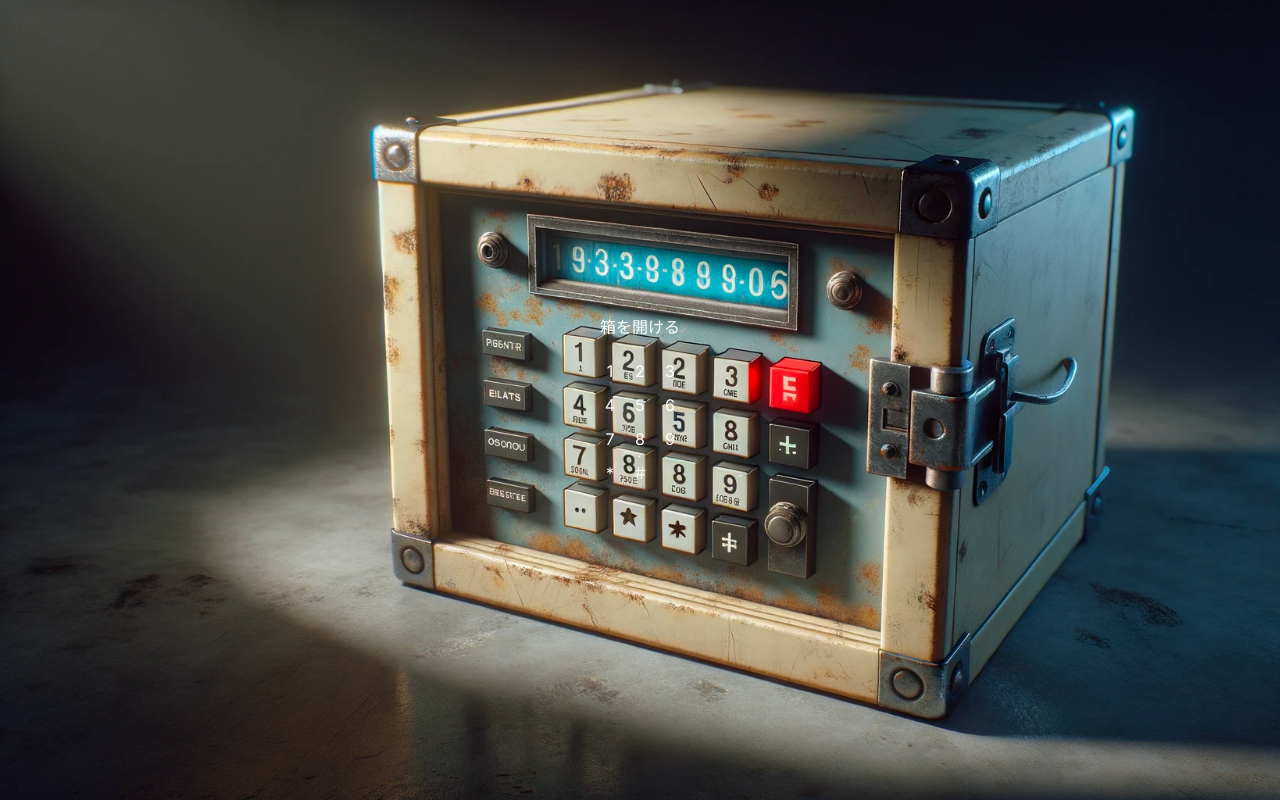
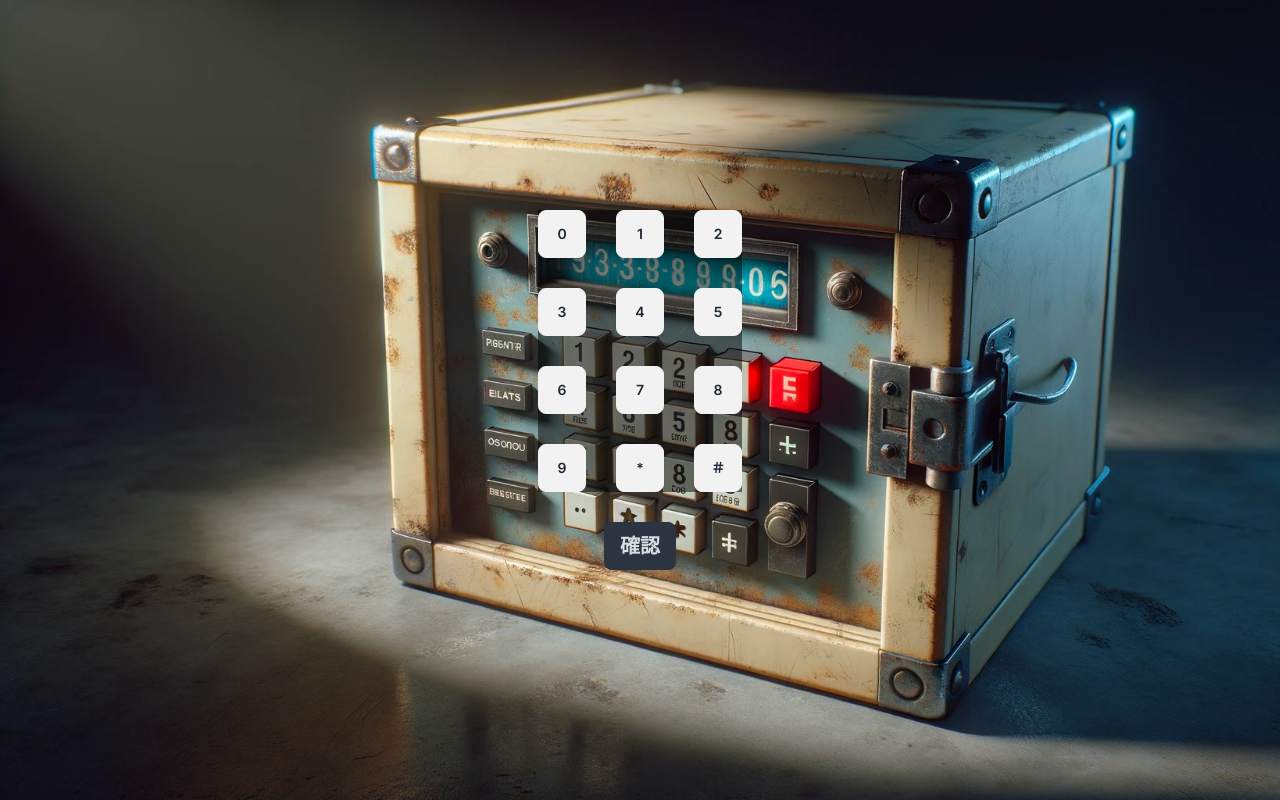
Before and after one commit to neko967/misery-frontend, a Next.js app: page /mystery_temp/rika2 in a window 1280 px wide. Both pictures are taken after a click on the button "箱を開ける". Built offline with nearby package versions, Linux system fonts and the light colour scheme.

Commit message:
オルゴール・パスワード付きの箱・青い箱と青い鍵の同時選択を実装

```diff
--- a/src/app/mystery_temp/rika/page.tsx
+++ b/src/app/mystery_temp/rika/page.tsx
@@ -1,6 +1,4 @@
 'use client'
-
-import { useState } from 'react';
 
 const IndexPage = () => {
   const playMusic = (file: string) => {
@@ -32,12 +30,9 @@ const IndexPage = () => {
       textAlign: 'center',
       color: 'white'
     },
-    passwordButtons: {
-      marginTop: '20px',
-      display: 'grid',
-      gridTemplateColumns: 'repeat(3, 1fr)',
-      gap: '10px',
-      color: 'white'
+    musicButton: {
+      fontSize: '1.5rem',   // フォントサイズを大きくする
+      cursor: 'pointer',    // カーソルをポインターにする
     }
   };
 
@@ -45,8 +40,11 @@ const IndexPage = () => {
     <div style={styles.container}>
       <div style={styles.background}></div>
       <div style={styles.content}>
-        <button onClick={() => playMusic('/misery.m4a')}>
-          オルゴール
+        <button
+          className="btn btn-neutral"
+          style={styles.musicButton} // ここに新しいスタイルを適用
+          onClick={() => playMusic('/misery.m4a')}>
+          オルゴールを鳴らす
         </button>
       </div>
     </div>
--- a/src/app/mystery_temp/rika2/page.tsx
+++ b/src/app/mystery_temp/rika2/page.tsx
@@ -1,28 +1,6 @@
-'use client'
+'use client';
 
-import { useState } from 'react';
-
-const IndexPage = () => {
-  const [showPasswordButtons, setShowPasswordButtons] = useState(false);
-  const [clickSequence, setClickSequence] = useState<string[]>([]); // 現在のクリック順を格納するステート
-  const correctSequence = ['7', '3', '*', '5', '7']; // 正しいクリック順
-
-  const playMusic = (file: string) => {
-    const audio = new Audio(file);
-    audio.play();
-  };
-
-  const handleButtonClick = (key: string) => {
-    playMusic(`/sound${key}.m4a`);
-    setClickSequence(prev => [...prev, key]);
-
-    // 6回以上クリックされた場合、最初のクリックを取り除く
-    if (clickSequence.length >= 5) {
-      setClickSequence(prev => prev.slice(1));
-    }
-  };
-
-  const isUnlocked = JSON.stringify(clickSequence) === JSON.stringify(correctSequence);
+import React, { useState, useEffect } from 'react';
 
 const styles = {
   container: {
@@ -31,7 +9,7 @@ const IndexPage = () => {
     flexDirection: 'column',
     alignItems: 'center',
     justifyContent: 'center',
-      minHeight: '100vh'
+    minHeight: '100vh',
   },
   background: {
     position: 'absolute', // 位置を絶対位置に設定
@@ -46,44 +24,166 @@ const IndexPage = () => {
   content: {
     zIndex: 100, // 背景より上に表示
     textAlign: 'center',
-      color: 'white'
+    color: 'white',
+    fontSize: '1.75rem', // テキストサイズを大きくする
   },
   passwordButtons: {
+    background: 'rgba(0, 0, 0, 0.5)', // 薄い黒い透けている背景
     marginTop: '20px',
     display: 'grid',
     gridTemplateColumns: 'repeat(3, 1fr)',
-      gap: '10px',
-      color: 'white'
+    gap: '30px',
+    color: 'white',
+  },
+  unlockButton: {
+    border: 'none',
+    cursor: 'pointer',
+    textAlign: 'center',
+    fontSize: '1.25rem', // テキストサイズを大きくする
+  },
+  textWindow: {
+    background: 'rgba(0, 0, 0, 0.5)', // 薄い黒い透けている背景
+    padding: '50px',
+    borderRadius: '10px',
+    position: 'absolute',
+    bottom: '40%',
+    left: '30%',
+    right: '30%',
+    textAlign: 'center',
+    fontSize: '1.25rem', // テキストサイズを大きくする
+  },
+  passwordDisplay: {
+    marginTop: '10px',
+    fontSize: '3rem',
+    color: 'yellow',
+  },
+  openButton: {
+    padding: '15px 30px', // ボタンのパディングを増やす
+    fontSize: '1.5rem',  // フォントサイズを大きくする
+    border: 'none',       // ボーダーを非表示にする場合
+    cursor: 'pointer',    // カーソルをポインターにする
+  },
+};
+
+const PasswordButton = ({ value, onClick }) => (
+  <button
+    className="btn btn-square"
+    onClick={() => onClick(value)}
+  >
+    {value}
+  </button>
+);
+
+const PasswordDisplay = ({ password }) => (
+  <div style={styles.passwordDisplay}>{password}</div>
+);
+
+const ErrorMessage = ({ showError }) => (
+  showError && <div style={{ color: 'red' }}>パスワードが違います</div>
+);
+
+const IndexPage: React.FC = () => {
+  const [showPasswordButtons, setShowPasswordButtons] = useState<boolean>(false);
+  const [password, setPassword] = useState<string>('');
+  const [passwordAttempted, setPasswordAttempted] = useState<boolean>(false);
+  const correctSequence: string = '7305*7'; // 正しいパスワード
+  const [showError, setShowError] = useState<boolean>(false);
+
+  useEffect(() => {
+    if (showError) {
+      const timer = setTimeout(() => {
+        setShowError(false);
+      }, 2000);
+      return () => clearTimeout(timer);
+    }
+  }, [showError]);
+
+  const playMusic = (file: string): void => {
+    const audio = new Audio(file);
+    audio.play();
+  };
+
+  const handleButtonClick = (key: string): void => {
+    if (password.length < 6) {
+      playMusic(`/sound${key}.m4a`);
+      setPassword((prev: string) => prev + key); // パスワードに文字を追加
     }
   };
+
+  const checkPassword = (): void => {
+    setPasswordAttempted(true); // パスワードの試行状態を true に設定
+    if (password === correctSequence) {
+      // パスワードが正しい場合
+      setShowPasswordButtons(false);
+      setShowError(false); // エラーメッセージが表示されていれば消去
+    } else {
+      setShowError(true); // エラーを表示
+    }
+  };
+
+  const handleRetry = (): void => {
+    setPassword(''); // パスワードをリセット
+    setPasswordAttempted(false); // 試行状態をリセット
+    setShowPasswordButtons(true); // ボタンを再表示
+  };
+
+  // パスワードの変更をハンドルする
+  const handlePasswordChange = (event: React.ChangeEvent<HTMLInputElement>): void => {
+    setPassword(event.target.value);
+  };
+
+  // パスワードの送信をハンドルする
+  const handleSubmit = (): void => {
+    checkPassword();
+  };
+
+  // 箱が開いたかどうかの状態は、passwordAttempted とパスワードが正しいかで判断する
+  const isUnlocked: boolean = passwordAttempted && password === correctSequence;
+  const passwordKeys = ['0', '1', '2', '3', '4', '5', '6', '7', '8', '9', '*', '＃'];
 
   return (
     <div style={styles.container}>
       <div style={styles.background}></div>
       <div style={styles.content}>
-        {/* 「箱の鍵が開いた」が表示された場合、「箱を開ける」というボタンを表示しないように変更 */}
-        {!isUnlocked && (
-          <button onClick={() => setShowPasswordButtons(!showPasswordButtons)}>
-            箱を開ける
-          </button>
+        {!showPasswordButtons && !passwordAttempted && (
+          <button
+            className="btn btn-neutral"
+            style={styles.openButton} // スタイルを適用
+            onClick={() => setShowPasswordButtons(true)}>箱を開ける</button>
         )}
 
         {showPasswordButtons && (
+        <>
           <div style={styles.passwordButtons}>
-            {['1', '2', '3', '4', '5', '6', '7', '8', '9', '*', '＃'].map((key) => (
-              <button
-                key={key}
-                onClick={() => handleButtonClick(key)}
-              >
-                {key}
-              </button>
+            {passwordKeys.map((key) => (
+              <PasswordButton key={key} value={key} onClick={handleButtonClick} />
             ))}
           </div>
+          <div style={{ marginTop: '30px' , marginBottom: '40px'}}>
+            <PasswordDisplay password={password} />
+            {/* passwordAttempted が false の場合のみ「確認」ボタンを表示 */}
+            {!passwordAttempted && (
+              <button
+                className="btn btn-neutral"
+                style={styles.unlockButton} onClick={handleSubmit}>
+                確認
+              </button>
               )}
-        {isUnlocked && <div>箱の鍵が開いた。中から銃がでてきた。</div>}
+              <ErrorMessage showError={showError} />
+            </div>
+          </>
+        )}
+
+        {isUnlocked && <div>箱の鍵が開いた。中から銃が出てきた。</div>}
+
+        {passwordAttempted && !isUnlocked && (
+          <div>
+            <button onClick={handleRetry}>もう一度入力する</button>
+          </div>
+        )}
       </div>
     </div>
   );
-}
+};
 
 export default IndexPage;
```
Also changed, not shown: src/app/mystery_temp/clean/page.tsx (+39 -16 lines), 2 other files (tests, documents, lock files or other folders). Lines whose indentation alone changed are shown as unchanged.
